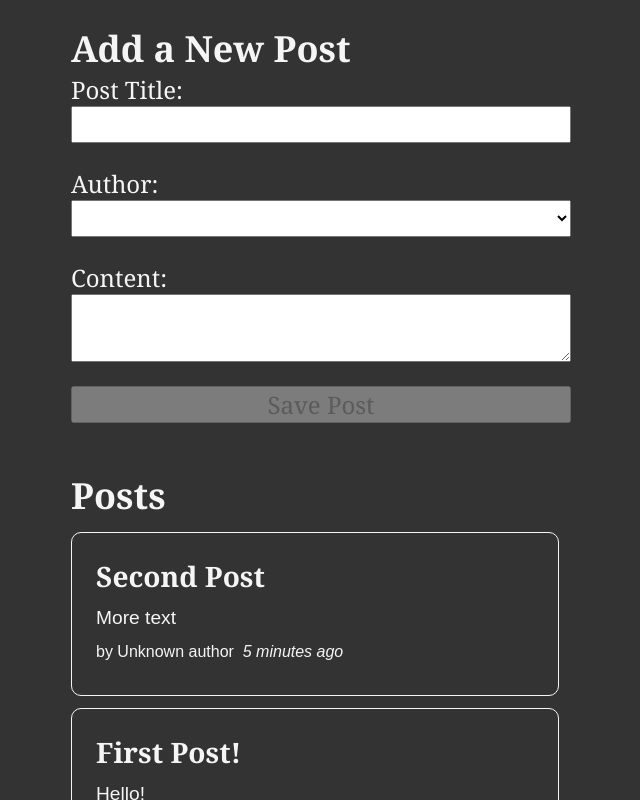
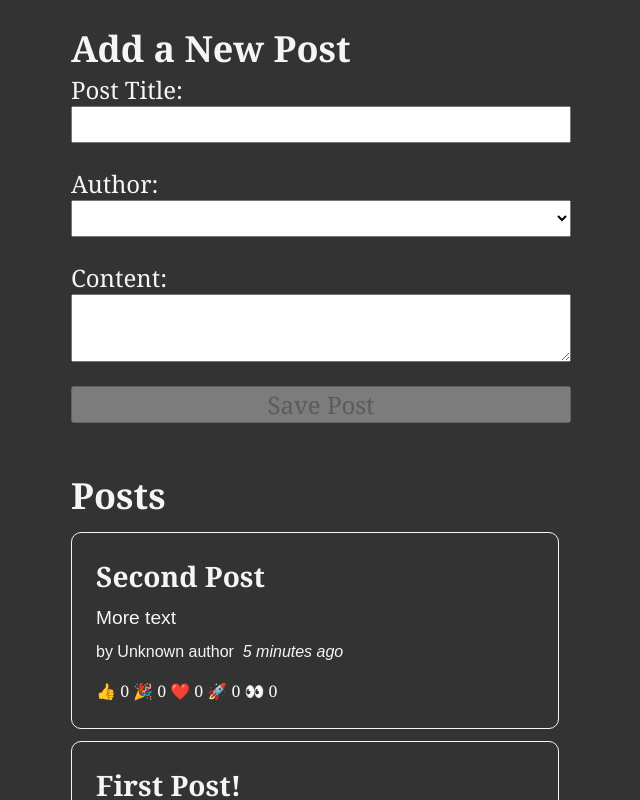
Before and after one commit to ananthanandanan/React-redux-recap, a React (Vite) app: page / in a window 1280 px wide. Shown: the top 800 px of the page, without its empty margins (319-959 px from the left). Built offline with nearby package versions, Linux system fonts and the light colour scheme.

Commit message:
feat: Reaction Buttons

```diff
--- a/src/features/posts/PostsList.jsx
+++ b/src/features/posts/PostsList.jsx
@@ -3,6 +3,7 @@
 
 import PostAuthor from "./PostAuthor";
 import TimeAgo from "./TimeAgo";
+import ReactionButtons from "./ReactionButtons";
 
 function PostsList() {
   const posts = useSelector(selectAllPosts);
@@ -24,6 +25,7 @@
         <PostAuthor userId={post.userId} />
         <TimeAgo timestamp={post.date} />
       </p>
+      <ReactionButtons post={post} />
     </article>
   ));
 
--- /dev/null
+++ b/src/features/posts/ReactionButtons.jsx
@@ -0,0 +1,33 @@
+import { useDispatch } from "react-redux";
+import { reactionAdded } from "./postsSlice";
+
+const reactionEmoji = {
+  thumbsUp: "👍",
+  hooray: "🎉",
+  heart: "❤️",
+  rocket: "🚀",
+  eyes: "👀",
+};
+
+export const ReactionButtons = ({ post }) => {
+  const dispatch = useDispatch();
+
+  const reactionButtons = Object.entries(reactionEmoji).map(([name, emoji]) => {
+    return (
+      <button
+        key={name}
+        type="button"
+        className="reactionButton"
+        onClick={() =>
+          dispatch(reactionAdded({ postId: post.id, reaction: name }))
+        }
+      >
+        {emoji} {post.reactions[name]}
+      </button>
+    );
+  });
+
+  return <div>{reactionButtons}</div>;
+};
+
+export default ReactionButtons;
--- a/src/features/posts/postsSlice.jsx
+++ b/src/features/posts/postsSlice.jsx
@@ -9,12 +9,26 @@
     title: "First Post!",
     content: "Hello!",
     date: sub(new Date(), { minutes: 10 }).toISOString(),
+    reactions: {
+      thumbsUp: 0,
+      hooray: 0,
+      heart: 0,
+      rocket: 0,
+      eyes: 0,
+    },
   },
   {
     id: "2",
     title: "Second Post",
     content: "More text",
     date: sub(new Date(), { minutes: 5 }).toISOString(),
+    reactions: {
+      thumbsUp: 0,
+      hooray: 0,
+      heart: 0,
+      rocket: 0,
+      eyes: 0,
+    },
   },
 ];
 
@@ -38,15 +52,32 @@
             content,
             date: new Date().toISOString(),
             userId,
+            reactions: {
+              thumbsUp: 0,
+              hooray: 0,
+              heart: 0,
+              rocket: 0,
+              eyes: 0,
+            },
           },
         };
       },
+    },
+
+    // reactions added
+    reactionAdded(state, action) {
+      const { postId, reaction } = action.payload;
+      const existingPost = state.find((post) => post.id === postId);
+
+      if (existingPost) {
+        existingPost.reactions[reaction]++;
+      }
     },
   },
 });
 
 // The posts actions
-export const { postAdded } = postsSlice.actions;
+export const { postAdded, reactionAdded } = postsSlice.actions;
 // The posts selector
 export const selectAllPosts = (state) => state.posts;
 // The posts reducer
```
